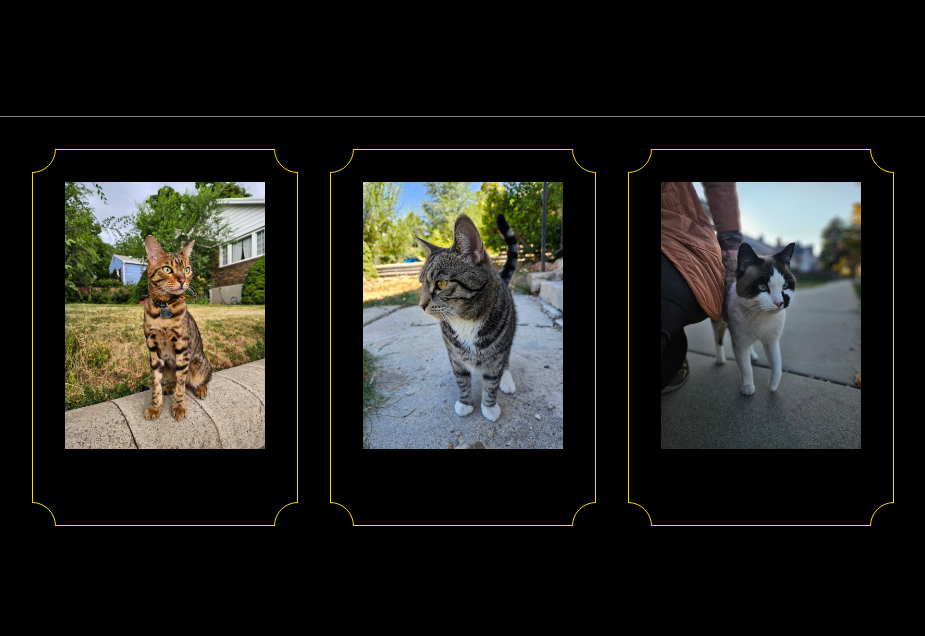
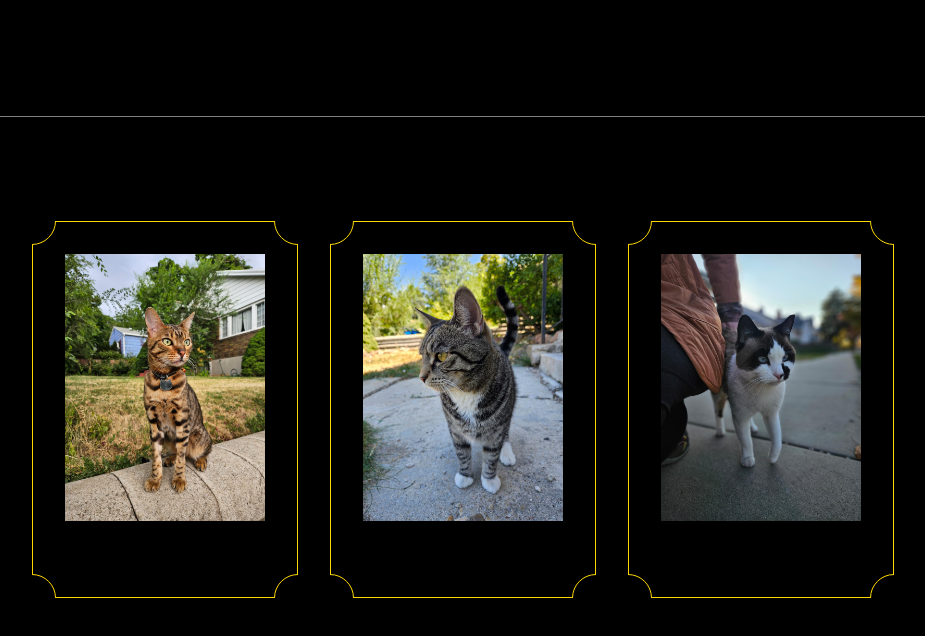
Before and after one commit to ginavasiloff/my-site, a Next.js app: page /cats in a window 1280 px wide. Shown: the top 636 px of the page, without its empty margins (177-1102 px from the left). Built offline with nearby package versions, Linux system fonts and the light colour scheme.

Commit message:
Add note about cats

```diff
--- a/src/app/cats/page.tsx
+++ b/src/app/cats/page.tsx
@@ -22,6 +22,14 @@ export default async function Page() {
   return (
     <>
       <section className={styles.gallery}>
+        <p>
+          Note: However pleasant these cats are, cats should be kept indoors.
+          Outdoor cats are harmful to small animals and are more at risk for
+          injury and disease. Please keep your cats inside.{' '}
+          <a href="https://www.humaneworld.org/en/resources/10-tips-keep-your-cat-happy-and-entertained-indoors">
+            Here are 10 tips for keeping your cat happy indoors.
+          </a>
+        </p>
         {cats.map((cat, i) => (
           <CatCard cat={cat} key={i} />
         ))}
```
